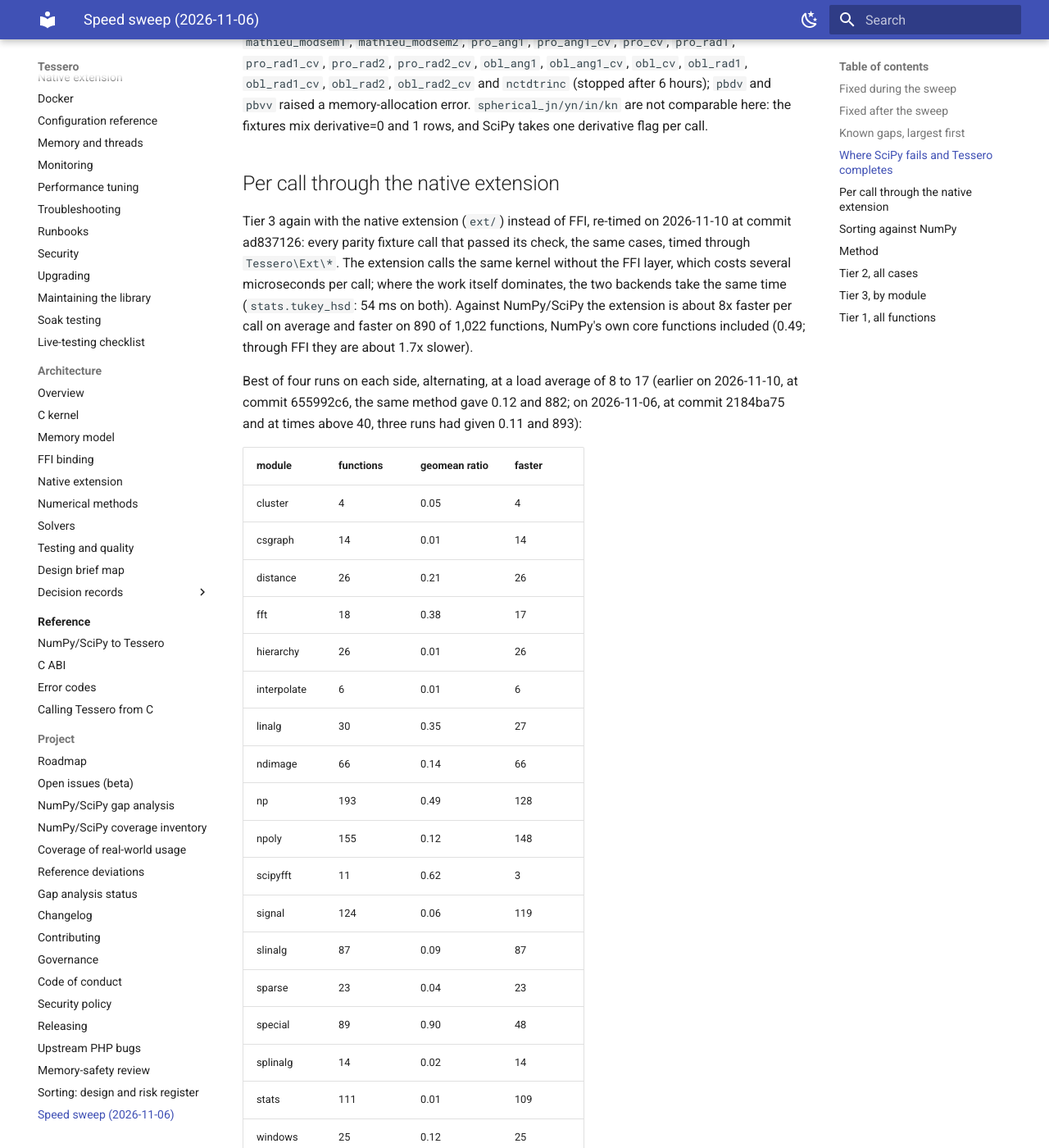
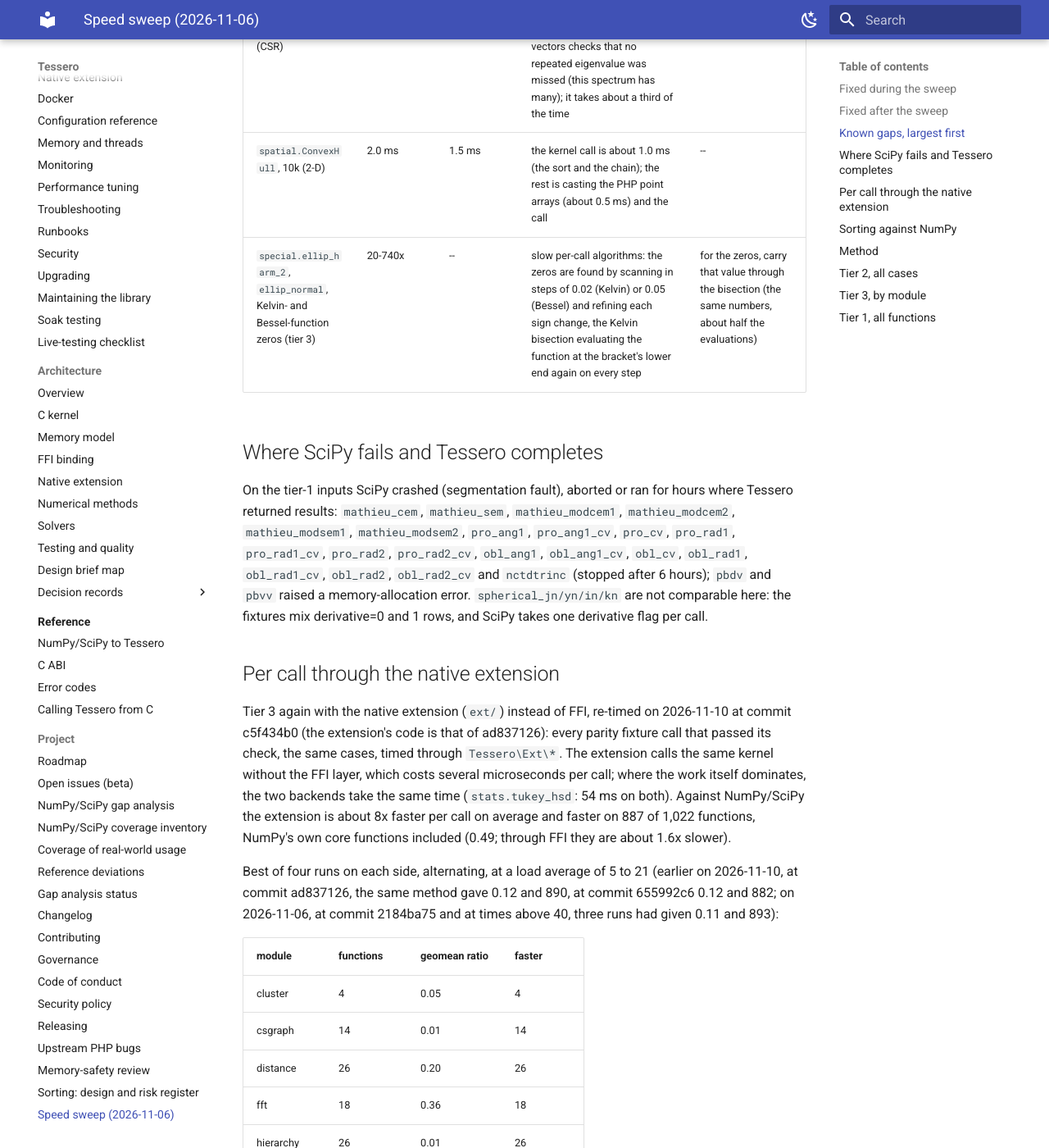
Before and after one commit to DMJ-CV-91913/tessero, an MkDocs documentation site: the page built from docs/project/speed-sweep.md, in a window 1280 px wide and 1400 px high, scrolled down 18858 px. Shown: the whole window at 82% size. Built offline with MkDocs 1.6.1 and Material for MkDocs 9.7.7, drawn with Linux system fonts in a browser that asks for light colours; some of the changed text lies outside the part shown.

Commit message:
docs(speed): re-time tier 3 after c5f434b0 -- per-call geomean 0.34 -> 0.33 (750 of 1,022 faster)
Four rounds of FFI, the extension and NumPy/SciPy in turn, best per case on each side. Tessero's FFI times
fell to 0.975 of the ad837126 run's, the NumPy/SciPy side's stayed at 1.005, the unchanged extension 1.006
(0.12, 887 of 1,022). csgraph and cluster, the first fixtures of each round, read slower in this run while
alternating runs of those fixtures before and after the change show no difference; the Method note says so.
Adds the "Fixed after the sweep" row for c5f434b0 with NumPy's times, and the cause of the zero-finder
outliers to the known gaps.

Co-Authored-By: Claude Opus 5.5 <noreply@anthropic.com>

```diff
--- a/docs/project/speed-sweep.md
+++ b/docs/project/speed-sweep.md
@@ -108,6 +108,7 @@ The quick gaps, closed the same day (tier-2 cases, single-threaded; results unch
 | array arithmetic and axis functions on small arrays (8 values) | `x * 2.0` 11.8 us; `x + x` 8.9 us; `copy` 5.0 us; `numpy.partition` 18.7 us; `numpy.searchsorted` 17.3 us | 4.8; 5.2; 3.1; 11.1; 11.8 us | 0.68; 0.46; 0.23; 1.35; 1.30 us | binary and unary operations, copies, casts and the loop ufuncs fill one reused set of shape and stride arrays instead of four new ones, pass the buffers' cached pointers, compute broadcast strides once without building views, and pass a PHP scalar's bytes directly instead of a new 0-d array; the generalised ufuncs parse their C types once, write the array descriptors in place, and pass a scalar input after the first through a slot of its own. Best of three alternating rounds at a load average of about 11; results unchanged, byte for byte (47,869 fixture results and 1,727 calls: seven dtypes, a strided view, a transpose and a 0-d array against ten kinds of PHP scalar, NaN payloads, broadcasts and `out=`) |
 | routine calls, small sorts and `numpy.fft` on small inputs (8 values) | `argsort` 18.8 us; `lexsort` (2 x 5) 17.6 us; `sort` 9.8 us; `fft` 10.5 us; `unique` with all outputs 21.0 us; `NDArray::array` of 4 floats 4.0 us | 3.7; 4.6; 4.1; 4.7; 12.6; 2.9 us | 1.36; 1.10; 0.92; 5.26; 21.8; 0.45 us | the FFI binding parses each C type once (a type given by name was parsed on every cast), arrays write their own kernel descriptor, and routine results are wrapped without repeating the constructor's checks and keep the block's pointer for freeing; in the kernel, a stable argsort of 32 keys or fewer runs an insertion sort instead of the radix passes, whose 96 KB of count tables were zeroed and scanned on every call (the stable order is unique, so the permutation is the same); `argsort`, `sort` and `numpy.fft` along the last axis skip the axis round trip. Best of three alternating rounds; results unchanged, byte for byte (47,869 fixture results and 2,271 calls: sorts of 1 to 40 values with ties, NaN payloads and -0.0 in six dtypes, FFTs along every axis with every norm) |
 | PHP lists as arguments, and generalised ufuncs with a scalar result (8 values) | `median` of a list 14.1 us; `percentile` of a list 16.9 us; `nansum` of 4 integers 15.7 us; `searchsorted` of one value 10.5 us; `broadcast_shapes` of three lists 20.2 us; `special.ndtr` of a list 7.8 us | 7.8; 9.8; 8.6; 7.2; 14.0; 6.6 us | 19.9; 55.7; 4.1; 1.25; 2.2; 1.0 us | a list of up to 4,096 values goes to the kernel as a block holding the values, shape and dtype `NDArray::array()` gives it, instead of becoming an array whose buffer is allocated and freed around the call; a generalised ufunc's 0-d result is read back from a slot as the number `item()` returns, instead of through an array. Best of three alternating rounds; results unchanged, byte for byte (47,869 fixture results and 353 calls with list operands, ragged, non-numeric, empty and too deep lists and their exceptions included). Tier 3 above was re-timed after both rows (2026-11-10) |
+| generalised ufuncs and routine arguments on small inputs (8 values) | `median` 5.6 us; `percentile` 6.7 us; `partition` 9.8 us; `nansum` of 4 integers 5.7 us; `empty_like` 4.4 us; `swapaxes` (2 x 2) 5.8 us | 4.6; 6.0; 8.5; 4.9; 3.7; 4.4 us | 19.7; 55.6; 1.35; 3.2; 0.31; 0.57 us | a generalised ufunc keeps the C blocks of its last call (axis masks, array descriptors, parameters, output shapes) and reuses them when no call is using them, instead of allocating six per call; a routine writes `null` and integer arguments into their slots without a call each; and a pointer is read back as an integer through a union instead of two casts, which every new array block and adopted result goes through (`NDArray::empty` 2.0 -> 1.8 us). Best of three alternating rounds; results unchanged, byte for byte (47,869 fixture results and the 4,375 calls of the earlier rows' checks). Tier 3 above was re-timed after it (2026-11-10) |
 
 The sorts behind `median`, `quantile`, `unique` and the set routines were libc `qsort` with a comparison function;
 they now use `sortSimd` (and `tsr_argsort` for stable orders). `einsum` also stopped skipping a product once a
@@ -124,7 +125,7 @@ largest not yet profiled).
 | `spatial.KDTree`, 100k points: build / 100 queries | 58 / 0.36 ms | 33 / 0.22 ms | the kernel build is about 35 ms; the rest is the constructor casting the PHP point arrays into one flat list (SciPy receives an ndarray) | -- |
 | `sparse.linalg.eigsh` k=6, 100 x 100 grid Poisson (CSR) | 0.74 s | 0.50 s | after the Lanczos run, a second one on the complement of the converged vectors checks that no repeated eigenvalue was missed (this spectrum has many); it takes about a third of the time | -- |
 | `spatial.ConvexHull`, 10k (2-D) | 2.0 ms | 1.5 ms | the kernel call is about 1.0 ms (the sort and the chain); the rest is casting the PHP point arrays (about 0.5 ms) and the call | -- |
-| `special.ellip_harm_2`, Kelvin-function zeros (tier 3) | 100-600x | -- | slow per-call algorithms | -- |
+| `special.ellip_harm_2`, `ellip_normal`, Kelvin- and Bessel-function zeros (tier 3) | 20-740x | -- | slow per-call algorithms: the zeros are found by scanning in steps of 0.02 (Kelvin) or 0.05 (Bessel) and refining each sign change, the Kelvin bisection evaluating the function at the bracket's lower end again on every step | for the zeros, carry that value through the bisection (the same numbers, about half the evaluations) |
 
 ## Where SciPy fails and Tessero completes
 
@@ -137,38 +138,38 @@ fixtures mix derivative=0 and 1 rows, and SciPy takes one derivative flag per ca
 
 ## Per call through the native extension
 
-Tier 3 again with the native extension (`ext/`) instead of FFI, re-timed on 2026-11-10 at commit ad837126: every parity fixture call
+Tier 3 again with the native extension (`ext/`) instead of FFI, re-timed on 2026-11-10 at commit c5f434b0 (the extension's code is that of ad837126): every parity fixture call
 that passed its check, the same cases, timed through `Tessero\Ext\*`. The extension calls the same kernel without
 the FFI layer, which costs several microseconds per call; where the work itself dominates, the two backends take the
 same time (`stats.tukey_hsd`: 54 ms on both). Against NumPy/SciPy the extension is about 8x faster per call on
-average and faster on 890 of 1,022 functions, NumPy's own core functions included (0.49; through FFI they are about
-1.7x slower).
+average and faster on 887 of 1,022 functions, NumPy's own core functions included (0.49; through FFI they are about
+1.6x slower).
 
-Best of four runs on each side, alternating, at a load average of 8 to 17 (earlier on 2026-11-10, at commit
-655992c6, the same method gave 0.12 and 882; on 2026-11-06, at commit 2184ba75 and at times above 40, three runs had
+Best of four runs on each side, alternating, at a load average of 5 to 21 (earlier on 2026-11-10, at commit
+ad837126, the same method gave 0.12 and 890, at commit 655992c6 0.12 and 882; on 2026-11-06, at commit 2184ba75 and at times above 40, three runs had
 given 0.11 and 893):
 
 | module | functions | geomean ratio | faster |
 |---|---|---|---|
 | cluster | 4 | 0.05 | 4 |
 | csgraph | 14 | 0.01 | 14 |
-| distance | 26 | 0.21 | 26 |
-| fft | 18 | 0.38 | 17 |
+| distance | 26 | 0.20 | 26 |
+| fft | 18 | 0.36 | 18 |
 | hierarchy | 26 | 0.01 | 26 |
 | interpolate | 6 | 0.01 | 6 |
-| linalg | 30 | 0.35 | 27 |
-| ndimage | 66 | 0.14 | 66 |
-| np | 193 | 0.49 | 128 |
+| linalg | 30 | 0.36 | 27 |
+| ndimage | 66 | 0.13 | 66 |
+| np | 193 | 0.49 | 126 |
 | npoly | 155 | 0.12 | 148 |
-| scipyfft | 11 | 0.62 | 3 |
-| signal | 124 | 0.06 | 119 |
+| scipyfft | 11 | 0.67 | 3 |
+| signal | 124 | 0.05 | 119 |
 | slinalg | 87 | 0.09 | 87 |
 | sparse | 23 | 0.04 | 23 |
-| special | 89 | 0.90 | 48 |
+| special | 89 | 0.94 | 46 |
 | splinalg | 14 | 0.02 | 14 |
 | stats | 111 | 0.01 | 109 |
-| windows | 25 | 0.12 | 25 |
-| **all** | 1022 | **0.12** | 890 |
+| windows | 25 | 0.11 | 25 |
+| **all** | 1022 | **0.12** | 887 |
 
 ## Sorting against NumPy
 
@@ -253,6 +254,13 @@ advantage held in every run). How the sorts work and their tests: [sorting desig
   best time on each side. Tessero's FFI times fell to 0.79 of those of the earlier 2026-11-10 run (`fft` 0.66, `np`
   0.78, `special` 0.87) and the NumPy/SciPy side's to 0.98; through the extension, to 0.96 (the NumPy/SciPy side to
   0.95 of that run's).
+- Tier 3 re-timed a third time on 2026-11-10, at commit c5f434b0 (after the generalised-ufunc change above): four
+  rounds of FFI, the extension and NumPy/SciPy in turn (at a load average of 5 to 21), each case keeping its best time
+  on each side. Tessero's FFI times fell to 0.975 of those of the ad837126 run (`stats` 0.90, `sparse` 0.94, `np`
+  0.97) and the NumPy/SciPy side's stayed at 1.005; through the extension, whose code did not change, 1.006.
+  `csgraph` and `cluster`, the first fixtures of each round, read 1.34 and 1.28 on Tessero's side in this run, while
+  alternating runs of those fixtures on the code before and after give 1.04 and 0.97: the host's other jobs, not the
+  change. Leaving those two modules out of both runs, the geomean fell from 0.350 to 0.338.
 - Tier 1 re-timed on 2026-11-10 (the code of commit c880558f): four alternating rounds of each side (at a load
   average of 8 to 26), each function keeping its best time on each side. Tessero's times fell to 0.89 of the
   2026-11-09 times and SciPy's to 0.98; the one kernel change to these loops in between is that an element-wise loop
@@ -356,25 +364,25 @@ advantage held in every run). How the sorts work and their tests: [sorting desig
 
 | module | functions | geomean ratio | faster |
 |---|---|---|---|
-| cluster | 4 | 0.13 | 4 |
-| csgraph | 14 | 0.03 | 14 |
-| distance | 26 | 0.41 | 23 |
-| fft | 18 | 1.36 | 2 |
+| cluster | 4 | 0.16 | 4 |
+| csgraph | 14 | 0.04 | 14 |
+| distance | 26 | 0.39 | 24 |
+| fft | 18 | 1.19 | 7 |
 | hierarchy | 26 | 0.04 | 26 |
 | interpolate | 6 | 0.03 | 6 |
-| linalg | 30 | 0.82 | 21 |
-| ndimage | 66 | 0.40 | 51 |
-| np | 193 | 1.67 | 62 |
-| npoly | 155 | 0.35 | 138 |
+| linalg | 30 | 0.81 | 20 |
+| ndimage | 66 | 0.38 | 52 |
+| np | 193 | 1.63 | 60 |
+| npoly | 155 | 0.34 | 136 |
 | scipyfft | 11 | 0.93 | 3 |
-| signal | 124 | 0.15 | 109 |
+| signal | 124 | 0.14 | 109 |
 | slinalg | 87 | 0.22 | 86 |
 | sparse | 23 | 0.18 | 21 |
-| special | 89 | 1.66 | 33 |
+| special | 89 | 1.71 | 37 |
 | splinalg | 14 | 0.04 | 14 |
-| stats | 111 | 0.04 | 107 |
-| windows | 25 | 0.35 | 23 |
-| **all** | 1022 | **0.34** | 743 |
+| stats | 111 | 0.03 | 107 |
+| windows | 25 | 0.30 | 24 |
+| **all** | 1022 | **0.33** | 750 |
 
 ## Tier 1, all functions
 
```
Also changed, not shown: other parts of docs/project/speed-sweep.md (+3 -3 lines), docs/project/benchmarks.md (+1 -1 lines).
